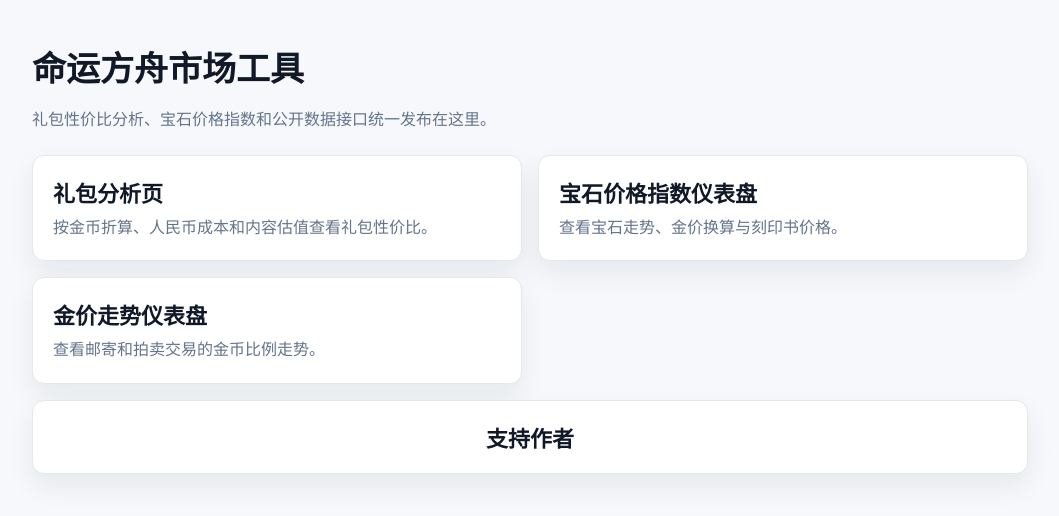
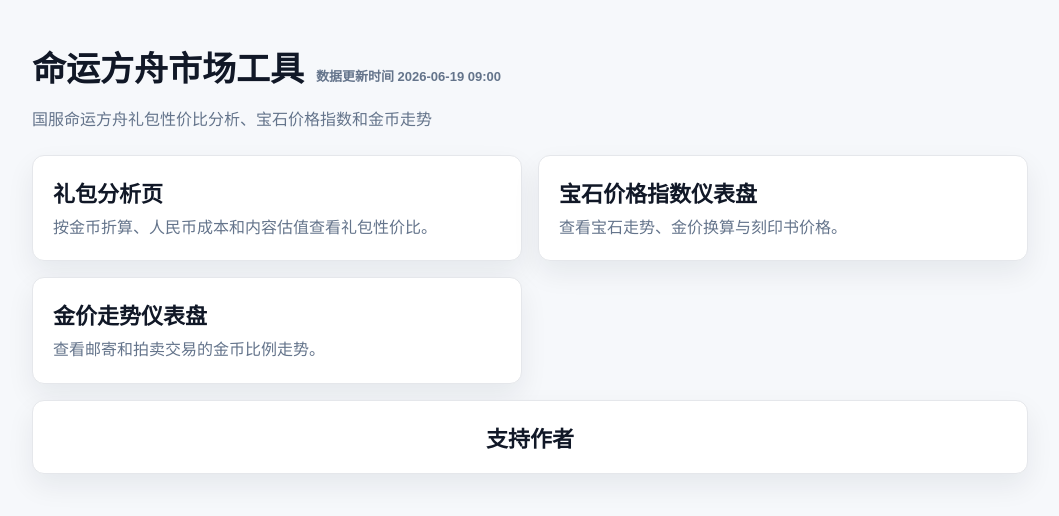
Before and after one commit to Mlietial/lostarkCN-market-public, a website: page index.html in a window 1280 px wide. Shown: the whole page, without its empty margins (110-1169 px from the left). Drawn offline with Linux system fonts and the light colour scheme.

Commit message:
Show homepage data update time

```diff
--- a/index.html
+++ b/index.html
@@ -5,14 +5,14 @@
   <meta name="viewport" content="width=device-width, initial-scale=1">
   <title>命运方舟市场工具</title>
   <style>
-    *{box-sizing:border-box}body{margin:0;font-family:"Microsoft YaHei",Arial,sans-serif;color:#111827;background:#f6f8fb}.shell{max-width:1040px;margin:0 auto;padding:42px 22px}.top{margin-bottom:22px}h1{margin:0 0 8px;font-size:34px}.sub{color:#64748b;line-height:1.6}.grid{display:grid;grid-template-columns:repeat(2,minmax(0,1fr));gap:16px}.card{display:block;text-decoration:none;color:inherit;background:#fff;border:1px solid #e5e7eb;border-radius:12px;padding:20px;box-shadow:0 12px 28px rgba(15,23,42,.07)}.card h2{margin:0 0 8px;font-size:22px}.card p{margin:0;color:#64748b;line-height:1.55}.support-card{grid-column:1 / -1;text-align:center;cursor:pointer;user-select:none}.support-card h2{margin-bottom:0}.support-card.is-open h2{margin-bottom:14px}.support-card:not(.is-open) .support-qr{display:none}.support-qr{display:block;width:428px;max-width:100%;height:auto;margin:0 auto;border:1px solid #e5e7eb;border-radius:8px;background:#fff;box-shadow:0 12px 28px rgba(15,23,42,.07)}@media(max-width:720px){.grid{grid-template-columns:1fr}h1{font-size:28px}}
+    *{box-sizing:border-box}body{margin:0;font-family:"Microsoft YaHei",Arial,sans-serif;color:#111827;background:#f6f8fb}.shell{max-width:1040px;margin:0 auto;padding:42px 22px}.top{margin-bottom:22px}.title-row{display:flex;align-items:baseline;gap:12px;flex-wrap:wrap;margin-bottom:8px}h1{margin:0;font-size:34px}.updated-at{color:#64748b;font-size:13px;font-weight:600;white-space:nowrap}.sub{color:#64748b;line-height:1.6}.grid{display:grid;grid-template-columns:repeat(2,minmax(0,1fr));gap:16px}.card{display:block;text-decoration:none;color:inherit;background:#fff;border:1px solid #e5e7eb;border-radius:12px;padding:20px;box-shadow:0 12px 28px rgba(15,23,42,.07)}.card h2{margin:0 0 8px;font-size:22px}.card p{margin:0;color:#64748b;line-height:1.55}.support-card{grid-column:1 / -1;text-align:center;cursor:pointer;user-select:none}.support-card h2{margin-bottom:0}.support-card.is-open h2{margin-bottom:14px}.support-card:not(.is-open) .support-qr{display:none}.support-qr{display:block;width:428px;max-width:100%;height:auto;margin:0 auto;border:1px solid #e5e7eb;border-radius:8px;background:#fff;box-shadow:0 12px 28px rgba(15,23,42,.07)}@media(max-width:720px){.grid{grid-template-columns:1fr}h1{font-size:28px}.updated-at{font-size:12px}}
   </style>
 </head>
 <body>
   <main class="shell">
     <section class="top">
-      <h1>命运方舟市场工具</h1>
-      <p class="sub">礼包性价比分析、宝石价格指数和公开数据接口统一发布在这里。</p>
+      <div class="title-row"><h1>命运方舟市场工具</h1><span id="dataUpdatedAt" class="updated-at" aria-live="polite"></span></div>
+      <p class="sub">国服命运方舟礼包性价比分析、宝石价格指数和金币走势</p>
     </section>
     <section class="grid">
       <a class="card" href="./pages/gift-pack-value.html">
@@ -34,6 +34,24 @@
     </section>
   </main>
   <script>
+    const dataUpdatedAt = document.getElementById('dataUpdatedAt');
+    const formatDataUpdatedAt = (value) => {
+      if (!value) return '';
+      const normalized = String(value).trim().replace(' ', 'T');
+      const date = new Date(normalized);
+      if (Number.isNaN(date.getTime())) return String(value).trim().slice(0, 16);
+      const pad = (n) => String(n).padStart(2, '0');
+      return `${date.getFullYear()}-${pad(date.getMonth() + 1)}-${pad(date.getDate())} ${pad(date.getHours())}:${pad(date.getMinutes())}`;
+    };
+
+    fetch('./data/dashboard-state.json', { cache: 'no-store' })
+      .then((response) => response.ok ? response.json() : null)
+      .then((data) => {
+        const text = formatDataUpdatedAt(data && data.publishedAt);
+        if (dataUpdatedAt && text) dataUpdatedAt.textContent = `数据更新时间 ${text}`;
+      })
+      .catch(() => {});
+
     const supportCard = document.querySelector('.support-card');
 
     if (supportCard) {
```
